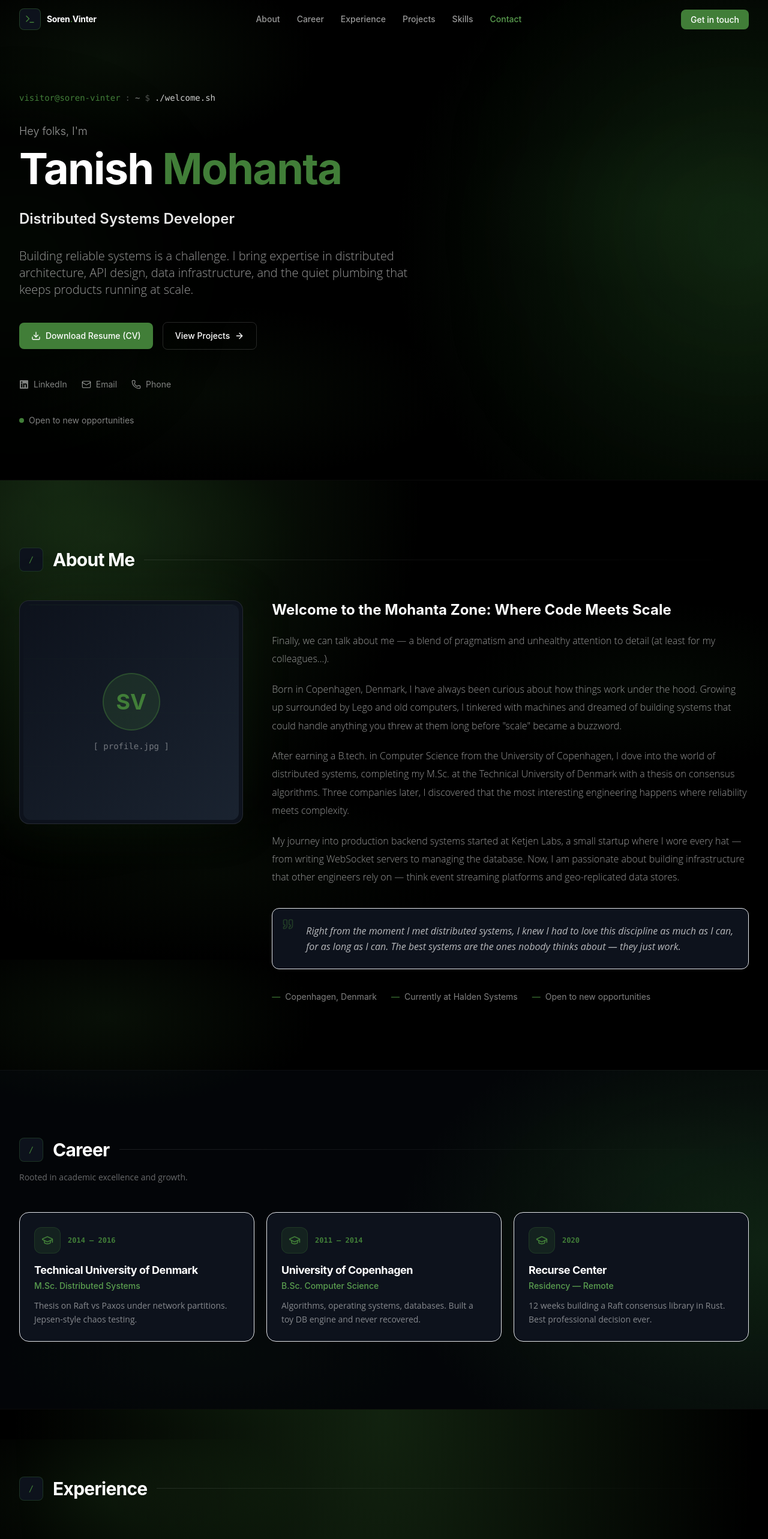
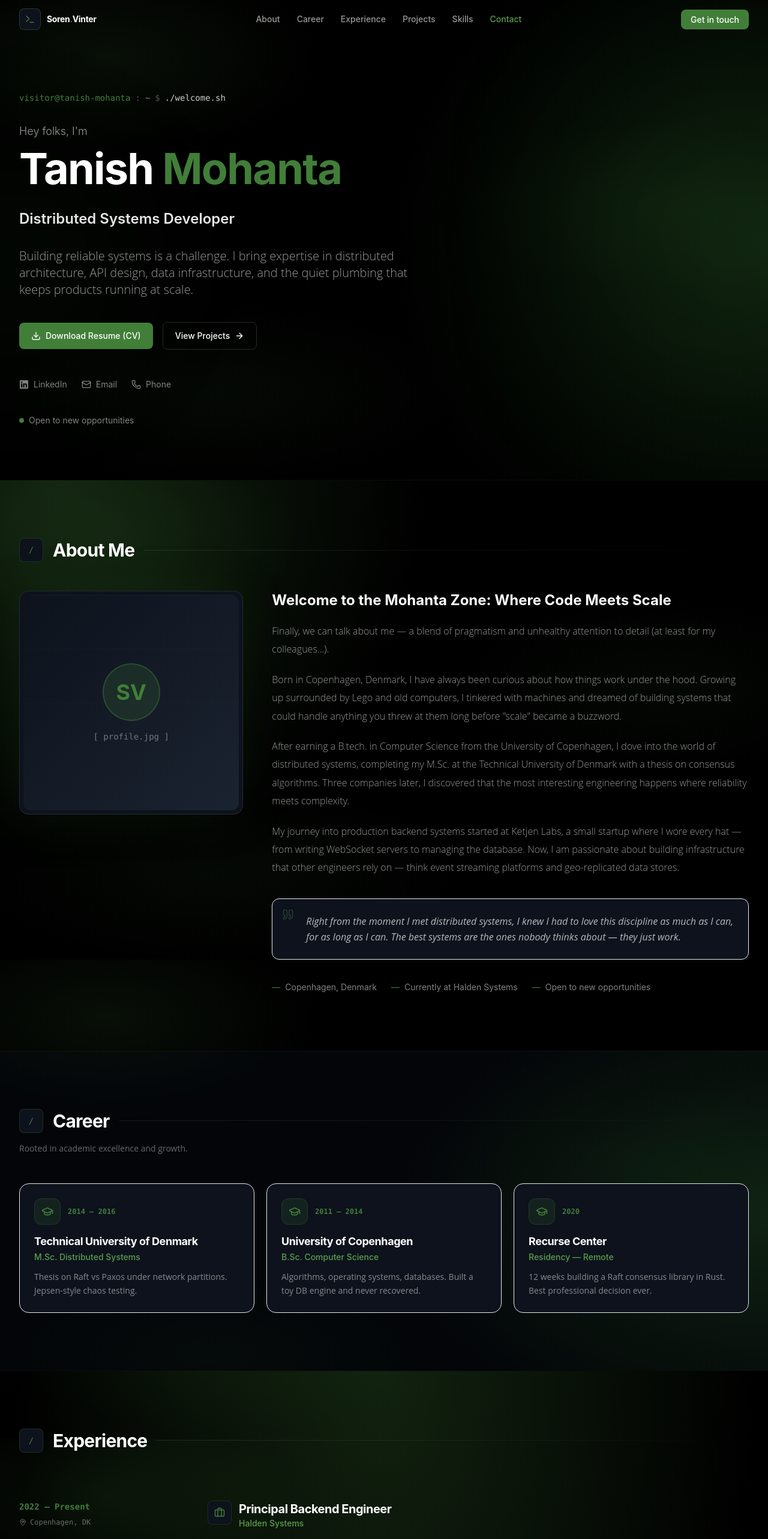
Before and after one commit to tanishtt/portfolio-app, a React (Vite) app: page / in a window 1280 px wide. Shown: the top 2566 px of the page at 60% size. Built offline with nearby package versions, Linux system fonts and the light colour scheme.

Commit message:
removed header distance.

```diff
--- a/src/components/About.tsx
+++ b/src/components/About.tsx
@@ -8,7 +8,7 @@ export default function About() {
   return (
     <section
       id="about"
-      className="section-glow-top-left relative py-20 lg:py-28 border-t border-white/8"
+      className="section-glow-top-left relative py-16 lg:py-24 border-t border-white/8"
     >
       <div
         ref={ref}
--- a/src/components/Career.tsx
+++ b/src/components/Career.tsx
@@ -9,7 +9,7 @@ export default function Career() {
   return (
     <section
       id="career"
-      className="section-glow-right relative py-20 lg:py-28 border-t border-white/8 bg-[#0D121C]/30"
+      className="section-glow-right relative py-16 lg:py-24 border-t border-white/8 bg-[#0D121C]/30"
     >
       <div
         ref={ref}
--- a/src/components/Contact.tsx
+++ b/src/components/Contact.tsx
@@ -22,7 +22,7 @@ export default function Contact() {
   return (
     <section
       id="contact"
-      className="section-glow-top-left relative py-20 lg:py-28 border-t border-white/8 bg-[#0D121C]/30"
+      className="section-glow-top-left relative py-16 lg:py-24 border-t border-white/8 bg-[#0D121C]/30"
     >
       <div
         ref={ref}
--- a/src/components/Education.tsx
+++ b/src/components/Education.tsx
@@ -9,7 +9,7 @@ export default function Education() {
   return (
     <section
       id="education"
-      className="section-glow-bottom relative py-20 lg:py-28 grain border-t border-[var(--border)]"
+      className="section-glow-bottom relative py-16 lg:py-24 grain border-t border-[var(--border)]"
     >
       <div
         ref={ref}
--- a/src/components/Experience.tsx
+++ b/src/components/Experience.tsx
@@ -9,7 +9,7 @@ export default function Experience() {
   return (
     <section
       id="experience"
-      className="section-glow-center relative py-20 lg:py-28 border-t border-white/8"
+      className="section-glow-center relative py-16 lg:py-24 border-t border-white/8"
     >
       <div
         ref={ref}
--- a/src/components/Hero.tsx
+++ b/src/components/Hero.tsx
@@ -45,7 +45,7 @@ export default function Hero() {
         <div className="flex flex-col gap-8 max-w-4xl">
           {/* Terminal prompt */}
           <div className="flex items-center gap-2 font-mono text-sm">
-            <span className="text-[#417E38]">visitor@soren-vinter</span>
+            <span className="text-[#417E38]">visitor@tanish-mohanta</span>
             <span className="text-white/30">:</span>
             <span className="text-white/50">~</span>
             <span className="text-white/30">$</span>
--- a/src/components/Projects.tsx
+++ b/src/components/Projects.tsx
@@ -9,7 +9,7 @@ export default function Projects() {
   return (
     <section
       id="projects"
-      className="section-glow-left relative py-20 lg:py-28 border-t border-white/8 bg-[#0D121C]/30"
+      className="section-glow-left relative py-16 lg:py-24 border-t border-white/8 bg-[#0D121C]/30"
     >
       <div
         ref={ref}
--- a/src/components/Skills.tsx
+++ b/src/components/Skills.tsx
@@ -27,7 +27,7 @@ export default function Skills() {
   return (
     <section
       id="skills"
-      className="section-glow-top-right relative py-20 lg:py-28 border-t border-white/8"
+      className="section-glow-top-right relative py-16 lg:py-24 border-t border-white/8"
     >
       <div
         ref={ref}
--- a/src/data/portfolio.ts
+++ b/src/data/portfolio.ts
@@ -14,7 +14,7 @@ export const personal = {
   email: "tanishmohanta1901@gmail.com",
   phone: "+91 7903109365",
   github: "https://github.com/tanishtt",
-  linkedin: "https://linkedin.com",
+  linkedin: "https://www.linkedin.com/in/tanish-mohanta-09b07b1b2/",
   twitter: "https://twitter.com",
   resumeUrl: "#",
   aboutTitle: "Welcome to the Mohanta Zone: Where Code Meets Scale",
```
